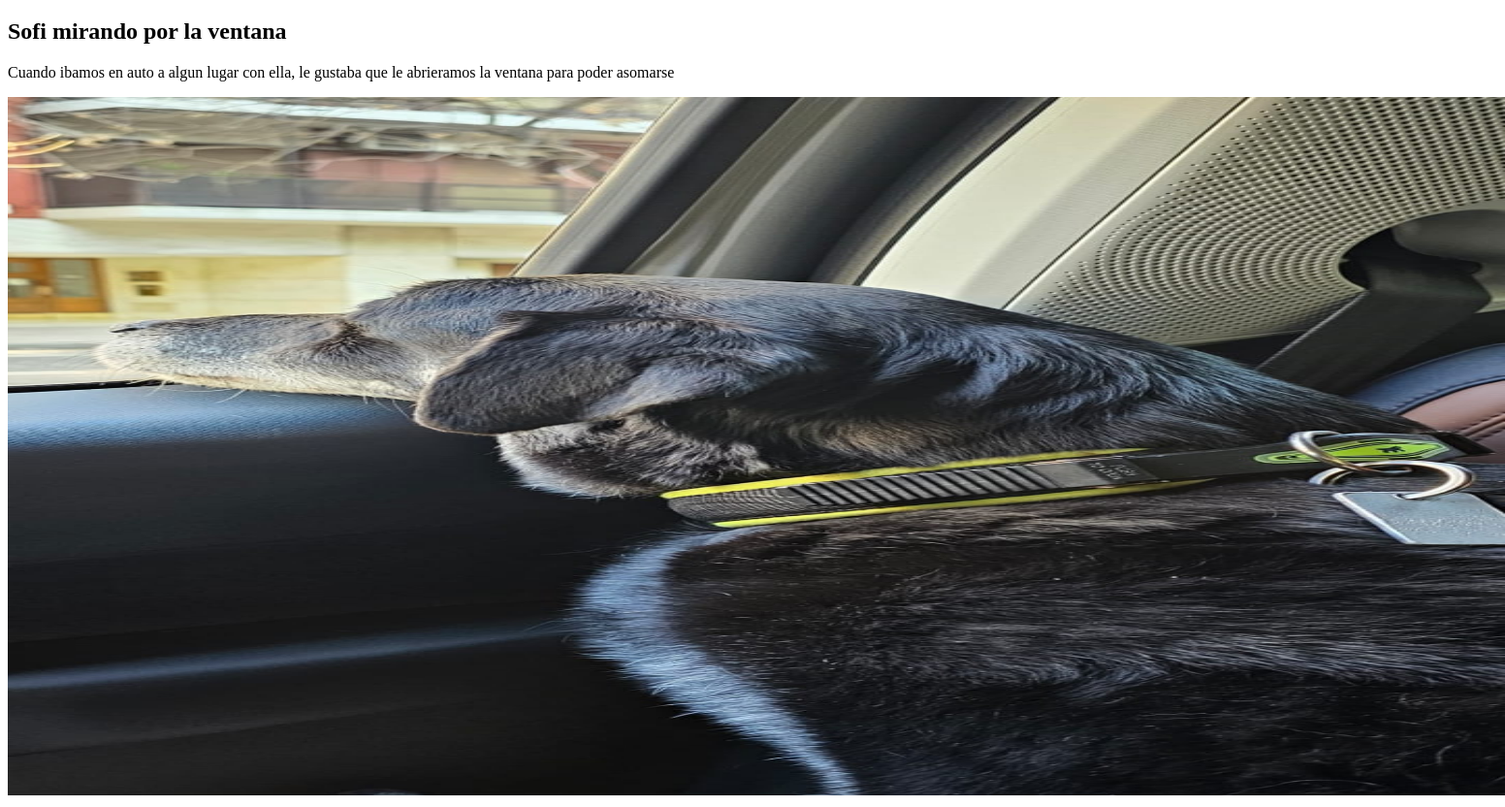
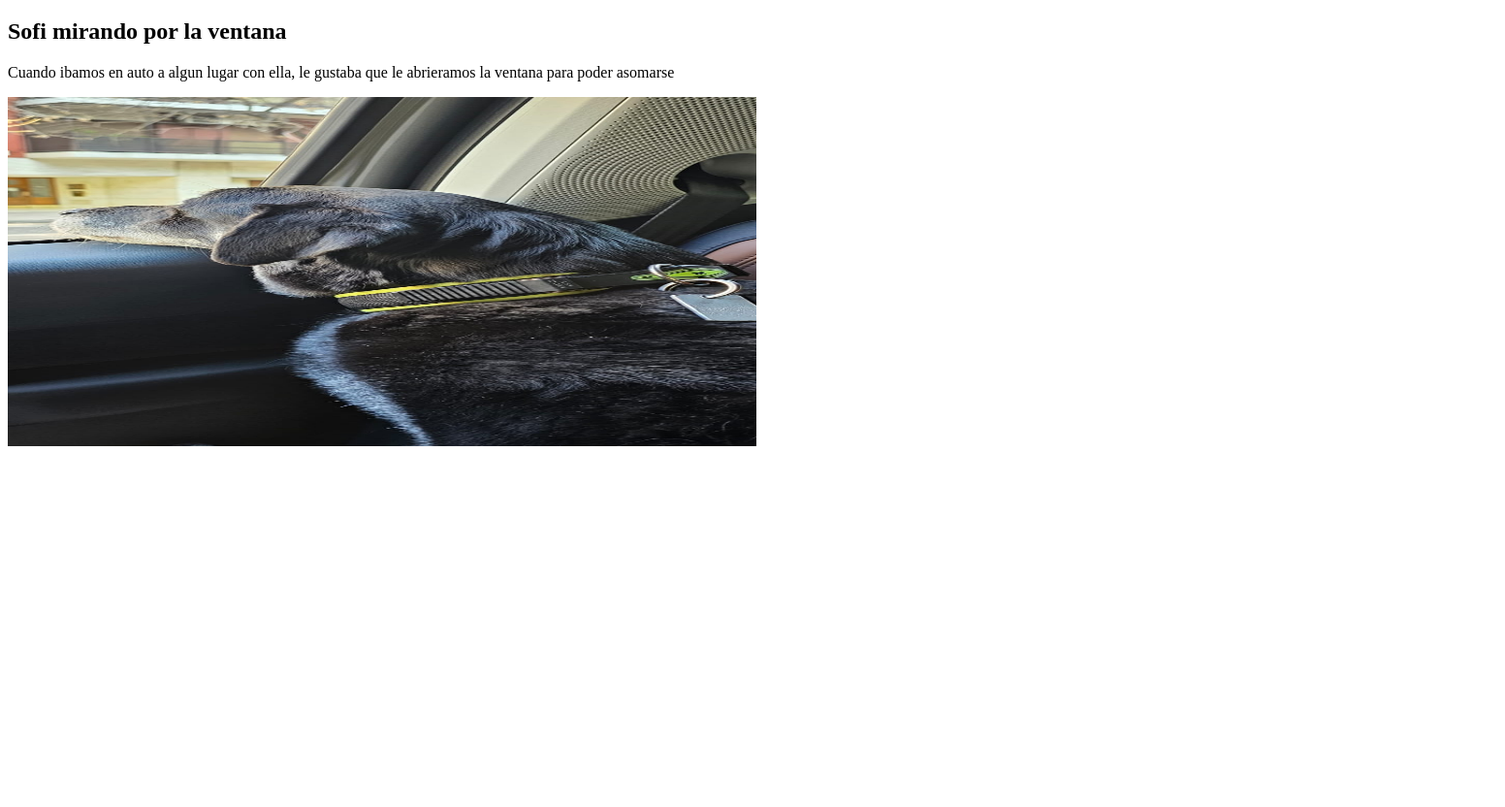
Before and after one commit to BautistaSapir/Fotos-de-mi-mascota-Sofi, a plain HTML site: page index.html in a window 1280 px wide. Shown: the part 61-893 px from the top of the page at 97% size, 1552 px wide, since content can reach past the window. After the commit the page ends 800 px from the top, so only its background shows below. Drawn offline with Linux system fonts and the light colour scheme.

Commit message:
Update index.html

```diff
--- a/index.html
+++ b/index.html
@@ -12,7 +12,7 @@
             <section>
                 <h2>Sofi mirando por la ventana</h2>
                 <p>Cuando ibamos en auto a algun lugar con ella, le gustaba que le abrieramos la ventana para poder asomarse</p>
-                <img src="Imagenes/Sofi mirando por la ventana.jpg" width="1544" height="720" alt="Sofi mirando por la ventana">
+                <img src="Imagenes/Sofi mirando por la ventana.jpg" width="772" height="360" alt="Sofi mirando por la ventana">
             </section>
         </main>
     </body>
```
